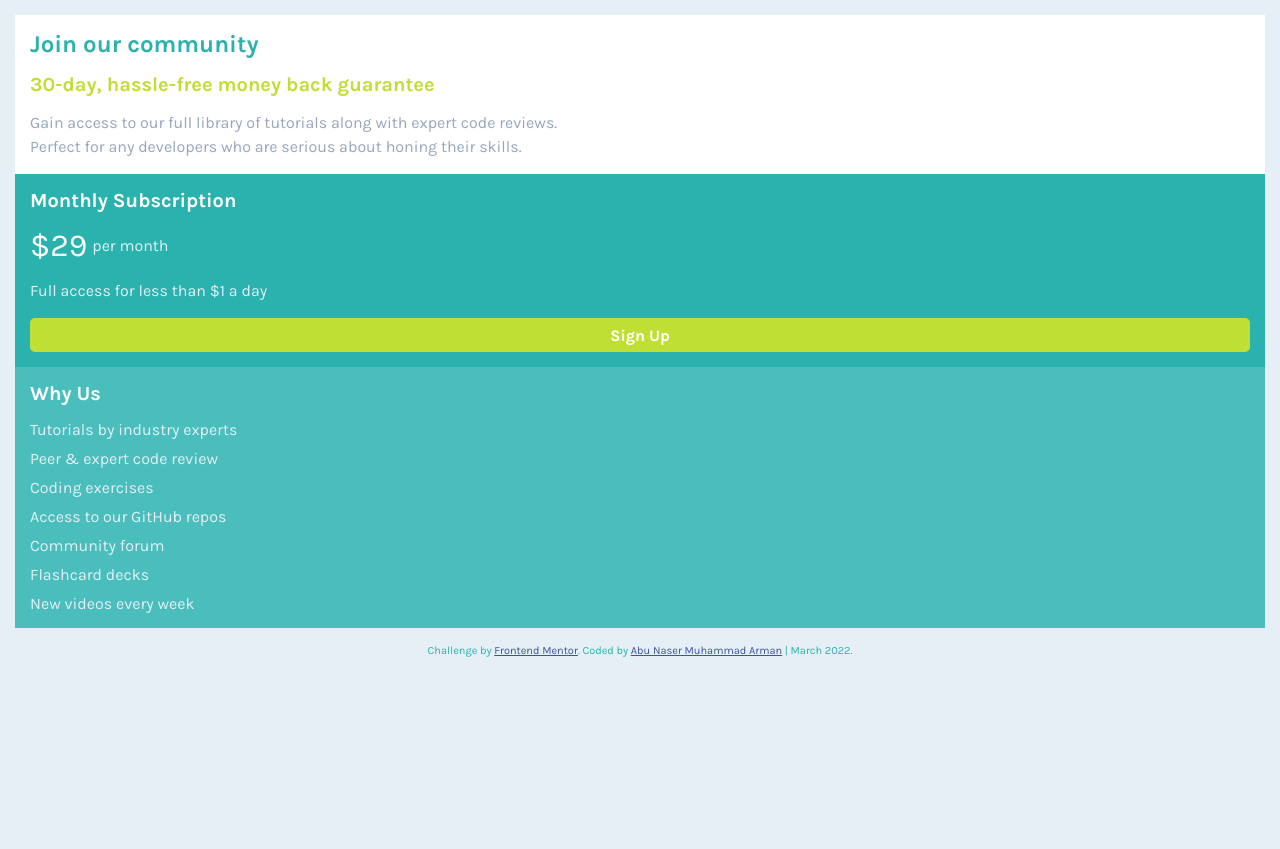
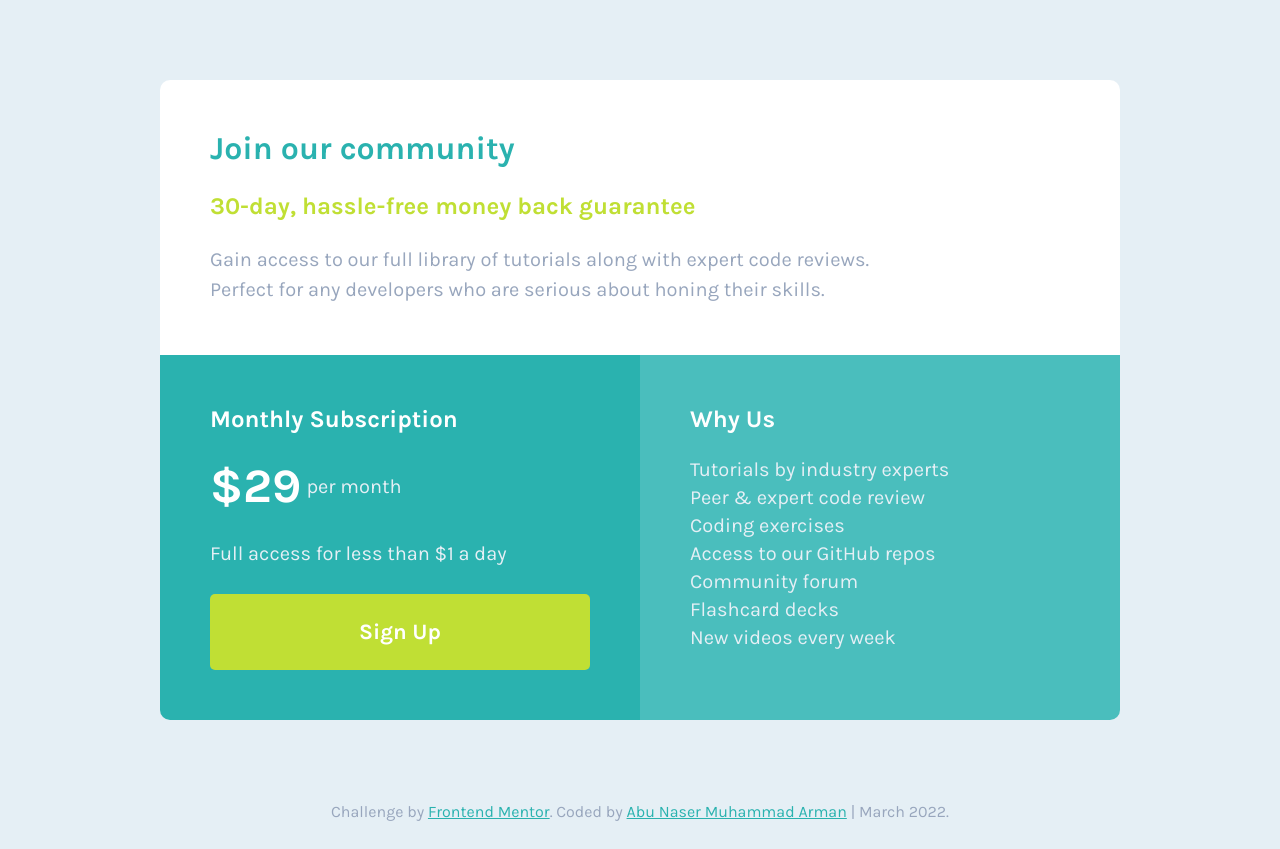
Before and after one commit to arman-anm/single-price-grid-component, a plain HTML site: page index.html in a window 1280 px wide. Before the commit the page ends 800 px from the top, so only its background shows below. Drawn offline with Linux system fonts and the light colour scheme.

Commit message:
Added media query

```diff
--- a/index.html
+++ b/index.html
@@ -12,11 +12,6 @@
 
   <title>Frontend Mentor | Single Price Grid Component</title>
 
-  <!-- Feel free to remove these styles or customise in your own stylesheet 👍 -->
-  <style>
-    .attribution { font-size: 11px; text-align: center; }
-    .attribution a { color: hsl(228, 45%, 44%); }
-  </style>
 </head>
 <body>
   <main>
@@ -39,7 +34,7 @@
           Monthly Subscription
         </h2>
         <div class="subscriptionFee">
-          <span class="monthlySubscriptionAmount">&dollar;29</span> per month
+          <span class="dollar">&dollar;29</span> per month
         </div>
         <p>
           Full access for less than &dollar;1 a day
--- a/styles/styles.css
+++ b/styles/styles.css
@@ -11,17 +11,11 @@
   --lightCyan: #4ABEBD;
   --grayishBlue:  #98a6bd;
   --brightYellow: #c0df34;
-  --padding-default: 15px;
-  --margin-default: 15px;
+  --padding-default: 25px;
+  --margin-default: 25px;
 }
 
-body {
-  font-family: 'Karla', sans-serif;
-  font-size: 1.6rem;
-  color: var(--lightGray);
-  background-color: var(--lightGray);
-}
-
+/* Global Elements' Styles */
 h1 {
   font-size: 2.4rem;
   font-weight: 750;
@@ -36,8 +30,26 @@ p {
   line-height: 1.5;
 }
 
+/* Local Styles */
+body {
+  font-family: 'Karla', sans-serif;
+  font-size: 1.6rem;
+  color: var(--lightGray);
+  background-color: var(--lightGray);
+}
+
+main {
+  padding: var(--padding-default);
+  display: flex;
+  justify-content: center;  /* Centers through x axis */
+  min-height: 100vh;
+  align-items: center;  /* Centers the container vertically  */
+}
+
 .wrapper-sections {
-  padding: var(--padding-default);  /* Adds padding to all the section's parent container  */
+  max-width: 960px;
+  display: flex;
+  flex-direction: column;
 }
 
 .section {
@@ -45,7 +57,7 @@ p {
 }
 
 .section > * {
-  margin-top: var(--margin-default);  /* Adds margin-top to all the direct childs of the class .section */
+  margin-top: var(--margin-default);  /* Adds margin to thr top of all the direct childs of the class '.section' */
 }
 
 .section > *:first-child {
@@ -64,6 +76,7 @@ p {
 .section-joinOurCommunity {
   background-color: var(--white);
   color: var(--grayishBlue);
+  border-radius: 5px 5px 0 0;  /* Implenemts border radius to top left and top right of the card */
 }
 
 .section-signUp {
@@ -76,14 +89,14 @@ p {
 
 .subscriptionFee {
   display: inline-flex;
-  min-height: min-content;
   align-items: center;  /* Centers the text 'per month' vertically.   */
 }
 
-.monthlySubscriptionAmount {
+.dollar {
   font-size: 32px;
   margin-right: 5px;  /* Pushes the text 'per month' 5px to the right  */
   color: var(--white);
+  font-weight: 550;
 }
 
 .button {
@@ -94,12 +107,14 @@ p {
   background-color: var(--brightYellow) ;
   padding: calc(var(--padding-default) * .5);
   text-align: center;
+  font-size: 1.8rem;
   font-weight: 550;
   border-radius: 5px;
 }
 
 .section-whyUs {
   background-color: var(--lightCyan);
+  border-radius: 0 0 5px 5px;  /* Adds border radius to bottom right and bottom left of the card */
 }
 
 .section-whyUs h2 {
@@ -107,9 +122,72 @@ p {
 }
 
 .section-whyUs ul > li {
-  margin-top: 10px;  /* adds margin top to all the list items */
+  margin-top: 5px;  /* adds margin top to all the list items */
 }
 
 footer {
+  margin-bottom: var(--margin-default);
+}
+
+.attribution {
+  color: var(--grayishBlue);
+  text-align: center;
+  font-size: 1.1rem;
+}
+
+.attribution a {
   color: var(--darkCyan);
 }
+
+/* Media queries */
+@media (min-width: 760px) {
+
+  :root {
+    --padding-default: 50px;
+  }
+
+  body {
+    font-size: 2rem;
+  }
+
+  h1 {
+    font-size: 3.2rem;
+  }
+
+  h2 {
+    font-size: 2.4rem;
+  }
+
+  .dollar {
+    font-size: 4.8rem;
+  }
+
+  .button {
+    font-size: 2.2rem;
+  }
+
+  .wrapper-sections {
+    flex-direction: row;
+    flex-wrap: wrap;
+  }
+
+  .section-joinOurCommunity {
+    flex-basis: 100%;  /* Takes all the width of the container */
+    border-radius: 10px 10px 0 0;  /* Adds border radius to the top left and top right of the card */
+  }
+
+  .section-signUp {
+    flex-basis: 50%;
+    border-radius: 0 0 0 10px;  /* Adds radius to bottom left of the card */
+
+  }
+
+  .section-whyUs {
+    flex-basis: 50%;
+    border-radius: 0 0 10px 0;  /* Adds radius to bottom right of the card */
+  }
+
+  .attribution {
+    font-size: 1.6rem;
+  }
+}
```
